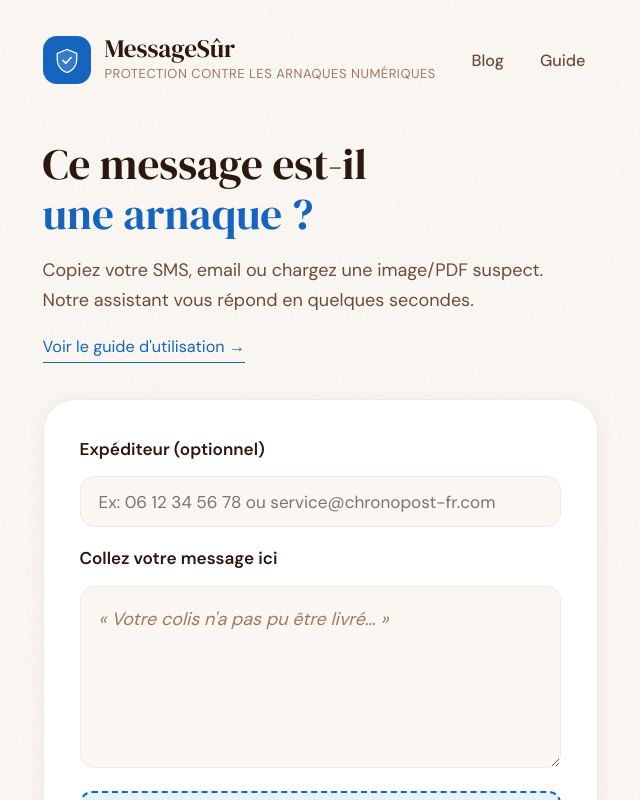
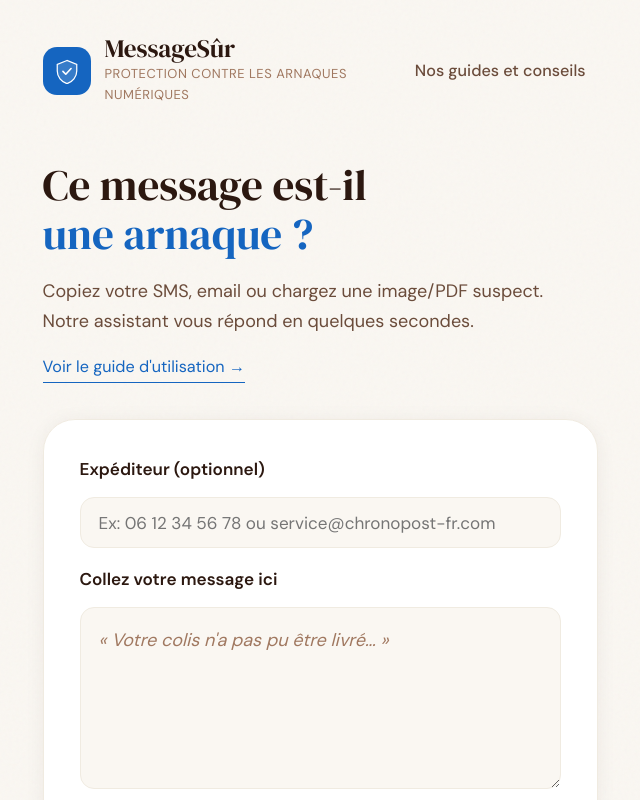
Before and after one commit to SYAL56/messagesur, a Next.js app: page / in a window 1280 px wide. Shown: the top 800 px of the page, without its empty margins (320-960 px from the left). Built offline with nearby package versions, Linux system fonts and the light colour scheme.

Commit message:
Header blog explicite

```diff
--- a/app/page.tsx
+++ b/app/page.tsx
@@ -77,8 +77,7 @@ export default function Home() {
           <p className={styles.logoTagline}>Protection contre les arnaques numériques</p>
         </div>
         <nav className={styles.nav}>
-          <a href="/blog" className={styles.navLink}>Blog</a>
-          <a href="/guide" className={styles.navLink}>Guide</a>
+          <a href="/blog" className={styles.navLink}>Nos guides et conseils</a>
         </nav>
       </header>
 
```
